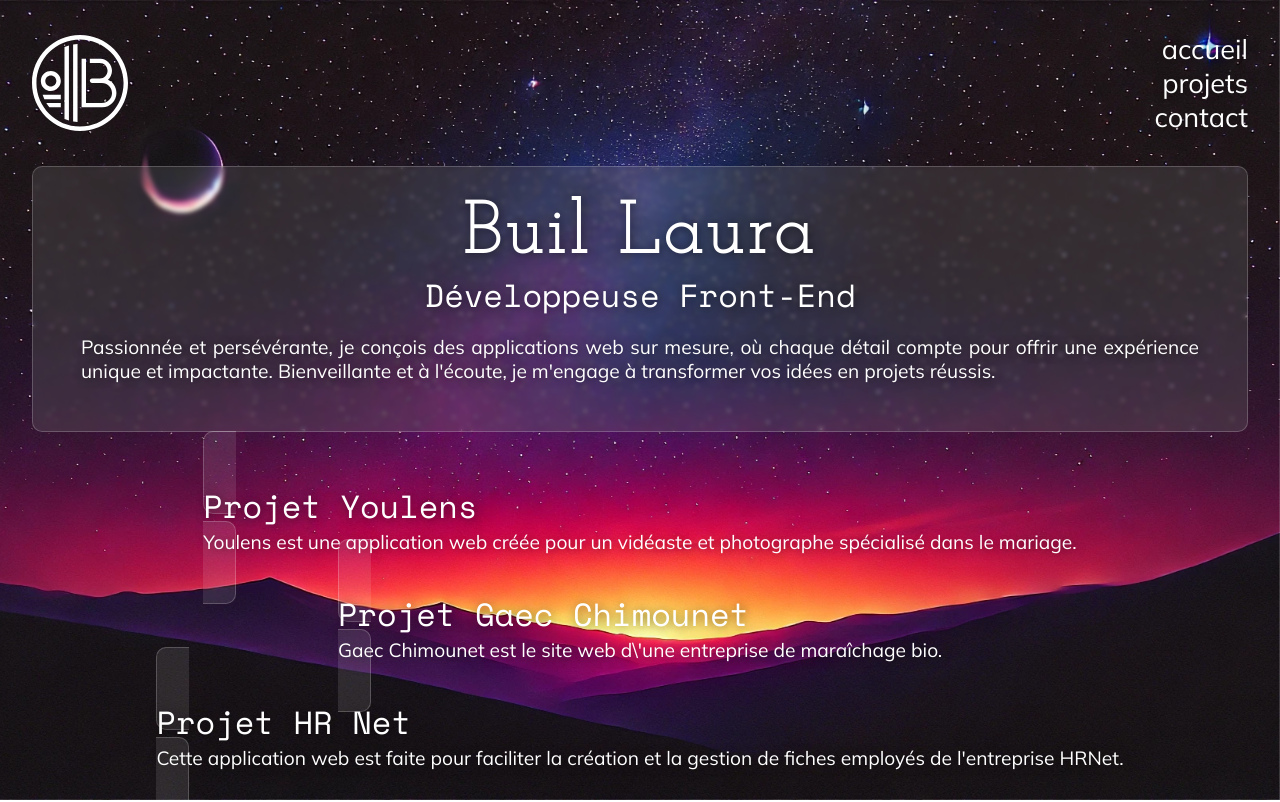
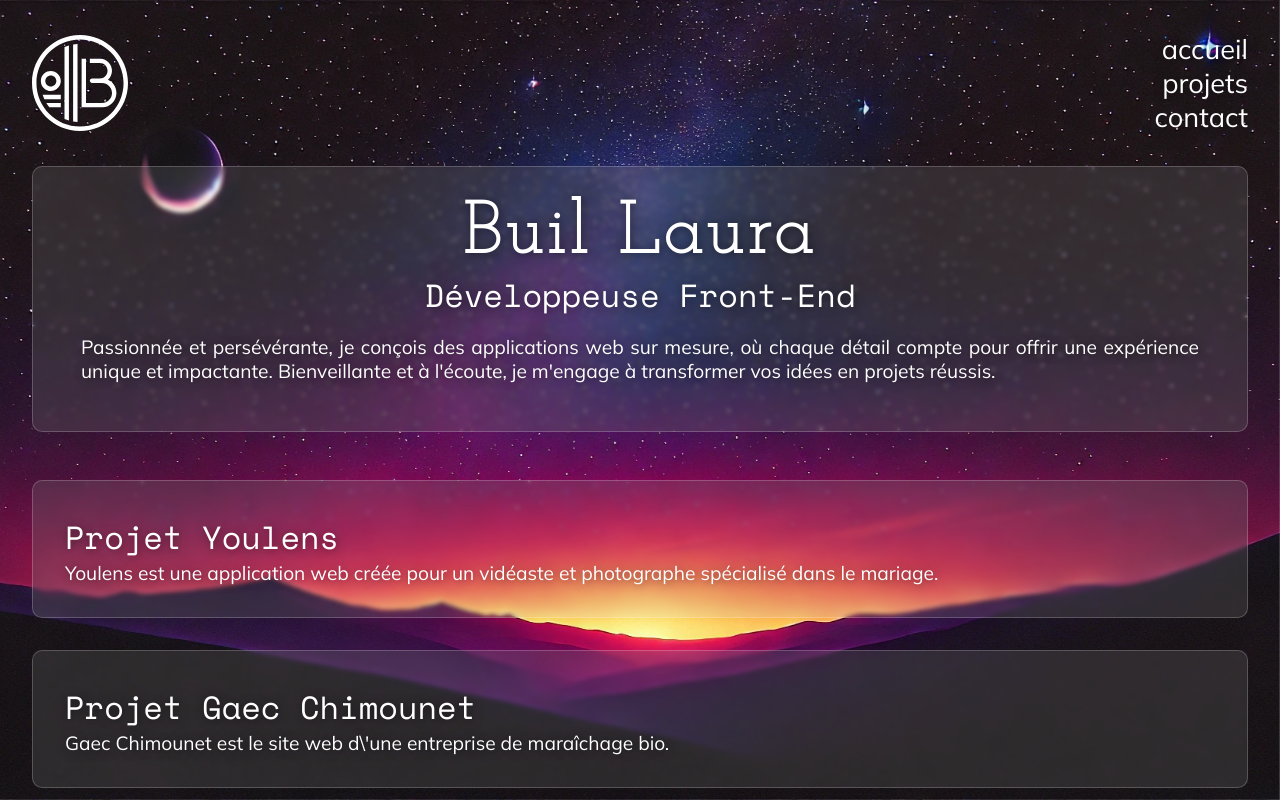
Before and after one commit to LauraBuil/myportfolio, a React (Vite) app: page / in a window 1280 px wide. Shown: the top 802 px of the page. Built offline with nearby package versions, Linux system fonts and the light colour scheme.

Commit message:
feat: debug glassmorphism

```diff
--- a/src/assets/scss/main.css
+++ b/src/assets/scss/main.css
@@ -84,21 +84,23 @@
   margin: 1rem 2rem;
 }
 .projects__card {
+  margin: 1rem 0;
+  width: 100%;
+  transition: transform 190ms ease-in-out;
+}
+.projects__card:hover {
+  transform: scale(1.02);
+}
+.projects__card__link {
   text-decoration: none;
   color: white;
-  margin: 1rem 0;
-  width: 100%;
-  transition: transform 200ms ease-in-out;
 }
-.projects__card:hover {
-  transform: scale(1.05);
-}
-.projects__card__title {
+.projects__card__link__title {
   font-family: "SpaceMonoregular", sans-serif;
   font-size: 2rem;
   text-shadow: 1px 1px 10px rgba(0, 0, 0, 0.5);
 }
-.projects__card__text {
+.projects__card__link__text {
   font-family: "Mulish", sans-serif;
   font-size: 1.2rem;
   text-shadow: 1px 1px 10px rgba(0, 0, 0, 0.5);
--- a/src/assets/scss/pages/homePage.scss
+++ b/src/assets/scss/pages/homePage.scss
@@ -51,14 +51,15 @@
   color: white;
   margin: 1rem 2rem;
   &__card {
+    margin: 1rem 0;
+    width: 100%;
+    transition: transform 190ms ease-in-out;
+    &:hover {
+      transform: scale(1.02);
+    }
+    &__link {
       text-decoration: none;
       color: white;
-    margin: 1rem 0;
-    width: 100%;
-    transition: transform 200ms ease-in-out;
-    &:hover {
-      transform: scale(1.05);
-    }
       &__title {
         font-family: 'SpaceMonoregular', sans-serif;
         font-size: 2rem;
@@ -71,3 +72,4 @@
       }
     }
   }
+}
--- a/src/pages/HomePage.tsx
+++ b/src/pages/HomePage.tsx
@@ -26,10 +26,10 @@ export default function HomePage() {
             {/*</section>*/}
             <section className='projects' id='projets'>
                 {projectData.map((project, index) => (
-                    <div key={index}>
-                        <Link to={`/project/${index}`} className='projects__card glassmorphism'>
-                            <h2 className='projects__card__title'>Projet {project.name}</h2>
-                            <p className='projects__card__text'>{project.minidescription}</p>
+                    <div key={index} className='projects__card glassmorphism'>
+                        <Link to={`/project/${index}`} className='projects__card__link'>
+                            <h2 className='projects__card__link__title'>Projet {project.name}</h2>
+                            <p className='projects__card__link__text'>{project.minidescription}</p>
                         </Link>
                     </div>
                 ))}
```
Also changed, not shown: 1 other file (tests, documents, lock files or other folders). Lines whose indentation alone changed are shown as unchanged.
